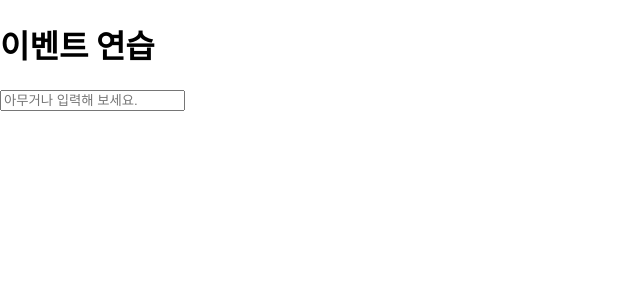
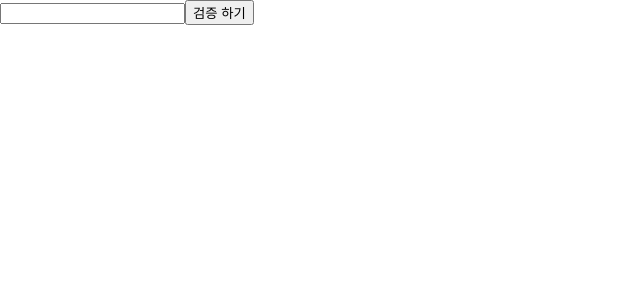
Before and after one commit to dbdbennn/2023React, a React (Create React App) app: page / in a window 1280 px wide. Shown: the top 300 px of the page, without its empty margins (0-640 px from the left). Built offline with nearby package versions, Linux system fonts and the light colour scheme.

Commit message:
event, validation

```diff
--- a/src/App.js
+++ b/src/App.js
@@ -1,7 +1,8 @@
-//App.js
-import EventPractice from "./EventPractice";
-
-const App = () => {
-    return <EventPractice />;
-};
+import { Component } from "react";
+import ValidationSample from "./ValidationSample";
+class App extends Component {
+    render() {
+        return <ValidationSample />;
+        }
+    }
 export default App;
--- a/src/EventPractice.js
+++ b/src/EventPractice.js
@@ -1,24 +1,49 @@
 // EventPractice.js
+import { useState } from "react";
 
-import { Component } from "react";
+const EventPractice = () => {
+    const [username, setUsername] = useState("");
+    const [message, setMessage] = useState("");
 
-class EventPractice extends Component {
-    render() {
-        return(
+    const onChangeUsername = (e) =>
+        setUsername(e.target.value);
+
+    const onChangeMessage = (e) =>
+        setMessage(e.target.value);
+
+    const onClick = () => {
+        alert(username + "+" + message);
+        setUsername("");
+        setMessage("");
+    };
+
+    const onKeyDown = (e) => {
+        if (e.key === "Enter") {
+            onClick();
+        }
+    };
+
+    return (
     <div>
         <h1>이벤트 연습</h1>
-
+        <input
+            type="text"
+            name="username"
+            placeholder="사용자명"
+            value={username}
+            onChange={onChangeUsername}
+        />
         <input
             type="text"
             name="message"
-                placeholder="아무거나 입력해 보세요."
-                onChange={(e) => {
-                    console.log(e.target.value)
-                }}
+            placeholder="아무거나 입력해 보세요"
+            value={message}
+            onChange={onChangeMessage}
+            onKeyDown={onKeyDown}
         />
+        <button onClick={onClick}>확인</button>
     </div>
     );
-    }
-}
+};
 
 export default EventPractice;
--- /dev/null
+++ b/src/ValidationSample.css
@@ -0,0 +1,6 @@
+.success {
+    background-color: lightgreen;
+}
+.failure {
+    background-color: lightcoral;
+}
--- /dev/null
+++ b/src/ValidationSample.js
@@ -0,0 +1,44 @@
+// ValidationSample.js
+import { Component } from "react";
+import "./ValidationSample.css";
+class ValidationSample extends Component {
+    state = {
+        password: "",
+        clicked: false,
+        validated: false,
+    };
+    handleChange = (e) => {
+        this.setState({
+            password: e.target.value,
+        });
+    };
+    handleButtonClick = (e) => {
+        this.setState({
+            clicked: true,
+            validated: this.state.password === "0000",
+        });
+    };
+
+    render() {
+        return (
+            <div>
+                <input
+                    type="password"
+                    value={this.state.password}
+                    onChange={this.handleChange}
+                    className={
+                        this.state.clicked
+                        ? this.state.validated
+                            ? "success"
+                            : "failure"
+                        : ""
+                    }
+                />
+                <button onClick={this.handleButtonClick}>검증
+
+                하기</button>
+            </div>
+        );
+    }
+}
+export default ValidationSample;
```
Lines whose indentation alone changed are shown as unchanged.
